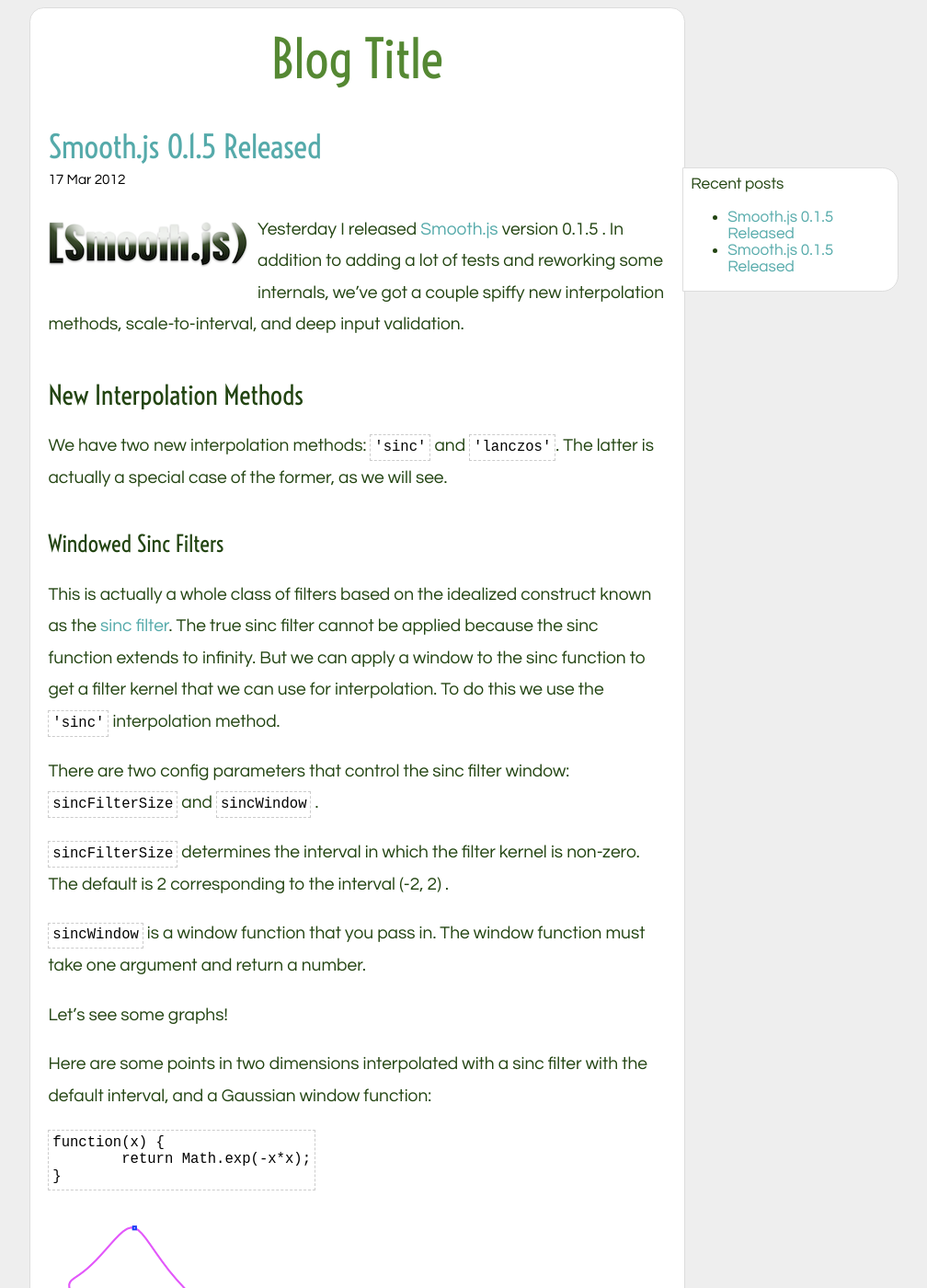
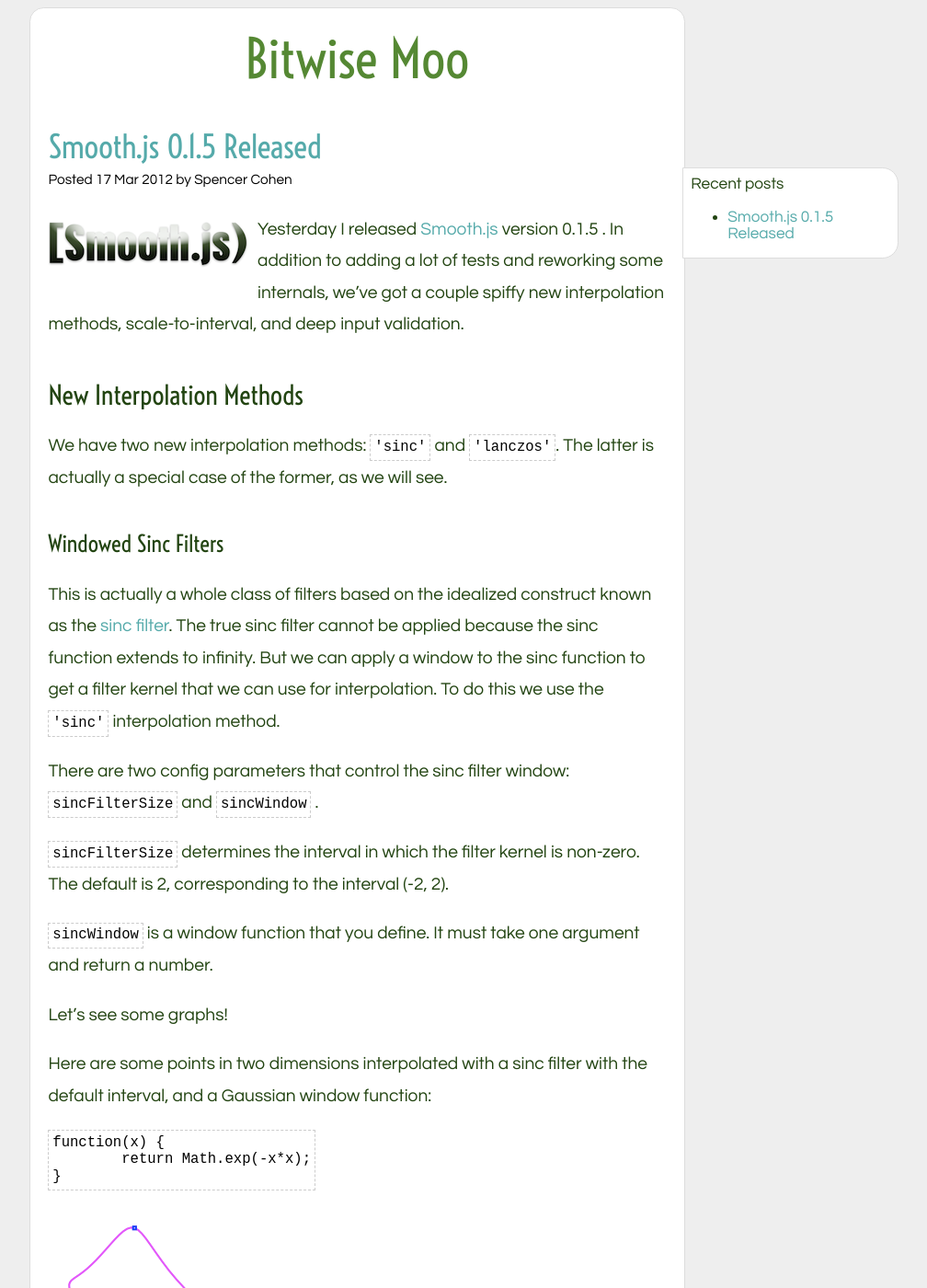
Before and after one commit to osuushi/osuushi.github.com, a Jekyll site: the page built from _posts/2012-3-17-smoothjs015r.md, in a window 1280 px wide and 1400 px high. Shown: the whole window at 92% size, without its empty margins (194-1202 px from the left). Built offline with Jekyll 4.4.1, drawn with Linux system fonts in a browser that asks for light colours.

Commit message:
Final touches

```diff
--- a/_layouts/default.html
+++ b/_layouts/default.html
@@ -1,12 +1,12 @@
 <!DOCTYPE html>
 <html>
 <head>
-	<title>{{ page.title }} - Blog Title</title>
+	<title>{{ page.title }} - Bitwise Moo</title>
 	<link href="/css/blog.css" rel="stylesheet" type="text/css" />
 </head>
 <body>
 	<div id = 'main'>
-		<div id = 'title'>Blog Title</div>
+		<div id = 'title'>Bitwise Moo</div>
 		<div id = "content">
 			{{ content }}
 		</div>
--- a/_layouts/post.html
+++ b/_layouts/post.html
@@ -2,5 +2,5 @@
 layout: default
 ---
 <div class="post-title"><a href="{{ page.url }}">{{ page.title }}</a></div>
-<div class="post-date">{{ page.date | date_to_string }}</div>
+<div class="post-date">Posted {{ page.date | date_to_string }} by Spencer Cohen</div>
 <div class="post">{{ content }} </div>
--- a/_posts/2012-3-17-smoothjs015r.md
+++ b/_posts/2012-3-17-smoothjs015r.md
@@ -22,11 +22,10 @@ to get a filter kernel that we can use for interpolation. To do this we use the
 
 There are two config parameters that control the sinc filter window: `sincFilterSize` and `sincWindow` .
 
-`sincFilterSize` determines the interval in which the filter kernel is non-zero. The default is 2 corresponding
-to the interval (-2, 2) .
+`sincFilterSize` determines the interval in which the filter kernel is non-zero. The default is 2,
+corresponding to the interval (-2, 2).
 
-`sincWindow` is a window function that you pass in. The window function must take one argument and return a
-number.
+`sincWindow` is a window function that you define. It must take one argument and return a number.
 
 Let's see some graphs!
 
--- a/index.html
+++ b/index.html
@@ -4,5 +4,5 @@ title: blog
 ---
 {% assign post = site.posts.first %}
 <div class="post-title"><a href="{{ post.url }}">{{ post.title }}</a></div>
-<div class="post-date">{{ post.date | date_to_string}}</div>
+<div class="post-date">Posted {{ post.date | date_to_string}} by Spencer Cohen</div>
 <div class="post">{{ post.content }} </div>
```
Also changed, not shown: _posts/2012-3-16-smoothjs015r.md (deleted, +0 -76 lines).
